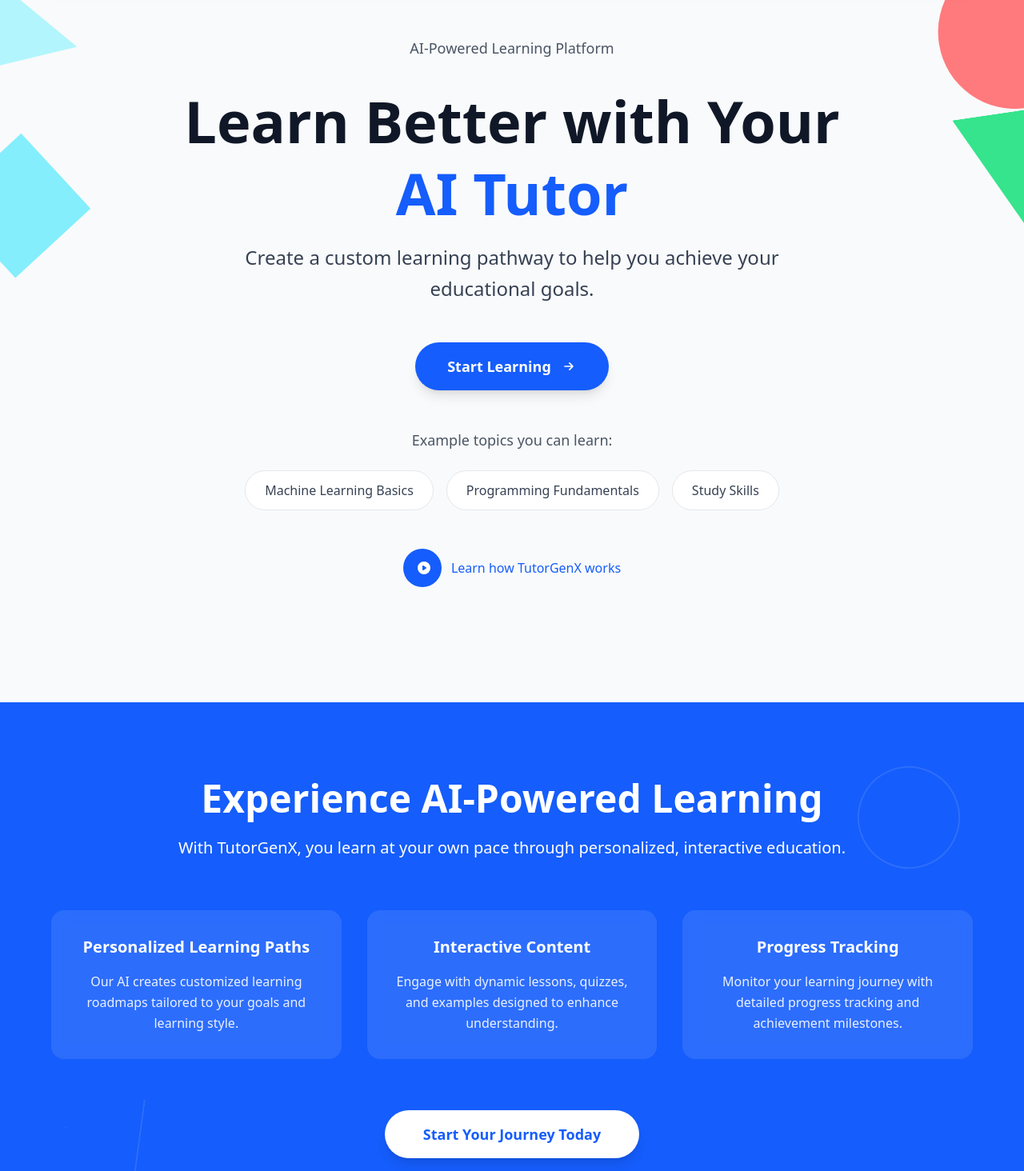
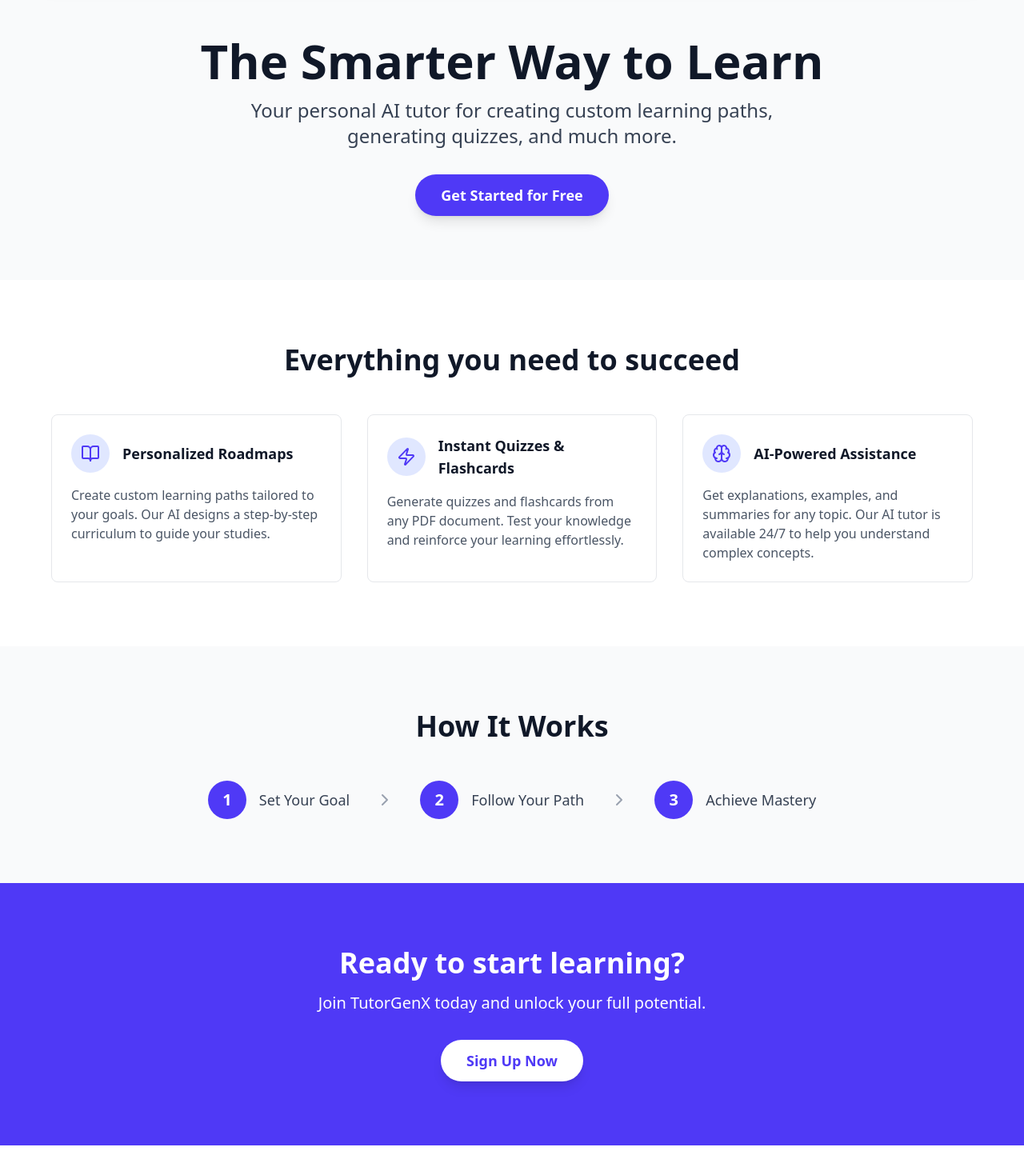
Before and after one commit to areesh18/TutorGenX, a React (Vite) app in the folder frontend/: page / in a window 1280 px wide. Shown: the part 120-1584 px from the top of the page at 80% size. After the commit the page ends 1552 px from the top, so only its background shows below. Built offline with nearby package versions, Linux system fonts and the light colour scheme; what react-chatbot-kit would draw is missing.

Commit message:
landing page redirect bug fixed

```diff
--- a/frontend/src/pages/Landing.jsx
+++ b/frontend/src/pages/Landing.jsx
@@ -1,281 +1,135 @@
 import { motion } from "framer-motion";
-import { Navigate } from "react-router-dom";
 import { useNavigate } from "react-router-dom";
 import Navbar from "../components/Navbar";
+import { BookOpen, Zap, Brain, ChevronRight } from 'lucide-react';
+
+const FeatureCard = ({ icon, title, description, delay }) => (
+  <motion.div
+    initial={{ opacity: 0, y: 20 }}
+    animate={{ opacity: 1, y: 0 }}
+    transition={{ delay }}
+    className="bg-white p-6 rounded-lg border border-gray-200"
+  >
+    <div className="flex items-center gap-4 mb-4">
+      <div className="bg-indigo-100 text-indigo-600 p-3 rounded-full">
+        {icon}
+      </div>
+      <h3 className="text-lg font-semibold text-gray-900">{title}</h3>
+    </div>
+    <p className="text-gray-600">{description}</p>
+  </motion.div>
+);
+
 function Landing() {
   const navigate = useNavigate();
 
+  const handleGetStartedClick = () => {
+    const token = localStorage.getItem("token");
+    if (token) {
+      navigate("/dashboard");
+    } else {
+      navigate("/login");
+    }
+  };
+
   return (
-    <div className="min-h-screen bg-gray-50 font-sans relative overflow-hidden">
-      <Navbar bgClass={`bg-gray-200`}/>
-      {/* Geometric Shapes - Large and Bold */}
-      <div className="absolute inset-0 pointer-events-none">
-        {/* Left side shapes */}
-        <motion.div
-          animate={{
-            rotate: [0, 360],
-            scale: [1, 1.05, 1]
-          }}
-          transition={{
-            rotate: { duration: 20, repeat: Infinity, ease: "linear" },
-            scale: { duration: 8, repeat: Infinity, ease: "easeInOut" }
-          }}
-          className="absolute -left-16 top-20 w-40 h-40 bg-cyan-200 opacity-80"
-          style={{ clipPath: 'polygon(50% 0%, 0% 100%, 100% 100%)' }}
-        />
+    <div className="min-h-screen bg-gray-50 font-sans">
+      <Navbar bgClass={`bg-gray-200`} />
 
-        <motion.div
-          animate={{
-            rotate: [45, 405],
-            y: [-10, 10, -10]
-          }}
-          transition={{
-            rotate: { duration: 15, repeat: Infinity, ease: "linear" },
-            y: { duration: 6, repeat: Infinity, ease: "easeInOut" }
-          }}
-          className="absolute -left-12 top-80 w-32 h-32 bg-cyan-300 opacity-70 rotate-45"
-        />
-
-        <motion.div
-          animate={{
-            rotate: [0, -360],
-            scale: [0.9, 1.1, 0.9]
-          }}
-          transition={{
-            rotate: { duration: 25, repeat: Infinity, ease: "linear" },
-            scale: { duration: 7, repeat: Infinity, ease: "easeInOut" }
-          }}
-          className="absolute left-4 bottom-40 w-24 h-24 bg-yellow-300 opacity-90"
-          style={{
-            clipPath: 'polygon(50% 0%, 61% 35%, 98% 35%, 68% 57%, 79% 91%, 50% 70%, 21% 91%, 32% 57%, 2% 35%, 39% 35%)',
-          }}
-        />
-
-        {/* Right side shapes */}
-        <motion.div
-          animate={{
-            rotate: [0, 360],
-            x: [-5, 5, -5]
-          }}
-          transition={{
-            rotate: { duration: 18, repeat: Infinity, ease: "linear" },
-            x: { duration: 4, repeat: Infinity, ease: "easeInOut" }
-          }}
-          className="absolute -right-20 top-16 w-48 h-48 bg-red-400 opacity-85 rounded-full"
-        />
-
-        <motion.div
-          animate={{
-            rotate: [0, 180, 360],
-            y: [5, -5, 5]
-          }}
-          transition={{
-            rotate: { duration: 12, repeat: Infinity, ease: "linear" },
-            y: { duration: 5, repeat: Infinity, ease: "easeInOut" }
-          }}
-          className="absolute -right-16 top-64 w-36 h-36 bg-green-400 opacity-80"
-          style={{ clipPath: 'polygon(50% 0%, 0% 100%, 100% 100%)' }}
-        />
-
-        <motion.div
-          animate={{
-            rotate: [45, 405],
-            scale: [1, 1.15, 1]
-          }}
-          transition={{
-            rotate: { duration: 22, repeat: Infinity, ease: "linear" },
-            scale: { duration: 9, repeat: Infinity, ease: "easeInOut" }
-          }}
-          className="absolute -right-8 bottom-32 w-28 h-28 bg-blue-500 opacity-90 rotate-45"
-        />
-      </div>
-
-      {/* Main Content */}
-      <div className="relative z-10 min-h-screen flex items-center justify-center px-6 py-20">
-        <div className="max-w-4xl mx-auto text-center">
-
-          {/* Badge */}
-          <motion.div
-            initial={{ opacity: 0, y: 20 }}
-            animate={{ opacity: 1, y: 0 }}
-            transition={{ duration: 0.6 }}
-            className="inline-block mb-8"
-          >
-            <span className="text-gray-600 text-lg font-medium">AI-Powered Learning Platform</span>
-          </motion.div>
-
-          {/* Main Headline */}
-          <motion.h1
-            initial={{ opacity: 0, y: 30 }}
-            animate={{ opacity: 1, y: 0 }}
-            transition={{ duration: 0.8, delay: 0.2 }}
-            className="text-5xl md:text-6xl lg:text-7xl font-bold text-gray-900 mb-4 leading-tight"
-          >
-            Learn Better with Your{" "}
-            <span className="text-blue-600">AI Tutor</span>
-          </motion.h1>
-
-          {/* Subtitle */}
-          <motion.p
-            initial={{ opacity: 0, y: 20 }}
-            animate={{ opacity: 1, y: 0 }}
-            transition={{ delay: 0.4, duration: 0.6 }}
-            className="text-xl md:text-2xl text-gray-700 mb-12 max-w-3xl mx-auto leading-relaxed"
-          >
-            Create a custom learning pathway to help you achieve your educational goals.
-          </motion.p>
-
-          {/* CTA Button */}
-          <motion.button
-            onClick={() => navigate("/dashboard")}
-            initial={{ opacity: 0, y: 30 }}
-            animate={{ opacity: 1, y: 0 }}
-            transition={{ delay: 0.6, duration: 0.6 }}
-            className="bg-blue-600 hover:bg-blue-700 text-white px-10 py-4 rounded-full text-lg font-semibold transition-all duration-300 shadow-lg hover:shadow-xl mb-12"
-            whileHover={{ scale: 1.02, y: -2 }}
-            whileTap={{ scale: 0.98 }}
-          >
-            <span className="flex items-center gap-3">
-              Start Learning
-              <svg className="w-5 h-5" fill="none" stroke="currentColor" viewBox="0 0 24 24">
-                <path strokeLinecap="round" strokeLinejoin="round" strokeWidth={2} d="M13 7l5 5m0 0l-5 5m5-5H6" />
-              </svg>
-            </span>
-          </motion.button>
-
-          {/* Popular Topics */}
-          <motion.div
-            initial={{ opacity: 0, y: 20 }}
-            animate={{ opacity: 1, y: 0 }}
-            transition={{ delay: 0.8, duration: 0.6 }}
-            className="mb-12"
-          >
-            <p className="text-gray-600 mb-6 text-lg">Example topics you can learn:</p>
-            <div className="flex flex-wrap justify-center gap-4">
-              {[
-                "Machine Learning Basics",
-                "Programming Fundamentals",
-                "Study Skills"
-              ].map((topic, index) => (
-                <motion.span
-                  key={index}
-                  initial={{ opacity: 0, scale: 0.9 }}
-                  animate={{ opacity: 1, scale: 1 }}
-                  transition={{ delay: 1 + index * 0.1, duration: 0.4 }}
-                  className="bg-white px-6 py-3 rounded-full border border-gray-200 text-gray-700 hover:border-blue-300 hover:shadow-sm transition-all duration-300 cursor-pointer"
-                  whileHover={{ scale: 1.05 }}
-                >
-                  {topic}
-                </motion.span>
-              ))}
-            </div>
-          </motion.div>
-
-          {/* Video Link */}
-          <motion.div
-            initial={{ opacity: 0, y: 20 }}
-            animate={{ opacity: 1, y: 0 }}
-            transition={{ delay: 1.2, duration: 0.6 }}
-            className="mb-16"
-          >
-            <button className="flex items-center gap-3 mx-auto text-blue-600 hover:text-blue-700 font-medium transition-colors duration-300">
-              <div className="w-12 h-12 bg-blue-600 rounded-full flex items-center justify-center">
-                <svg className="w-5 h-5 text-white ml-1" fill="currentColor" viewBox="0 0 20 20">
-                  <path fillRule="evenodd" d="M10 18a8 8 0 100-16 8 8 0 000 16zM9.555 7.168A1 1 0 008 8v4a1 1 0 001.555.832l3-2a1 1 0 000-1.664l-3-2z" clipRule="evenodd" />
-                </svg>
-              </div>
-              Learn how TutorGenX works
-            </button>
-          </motion.div>
-        </div>
-      </div>
+      {/* Hero Section */}
+      <motion.section
+        initial={{ opacity: 0, y: 20 }}
+        animate={{ opacity: 1, y: 0 }}
+        transition={{ duration: 0.8 }}
+        className="text-center py-20 px-6"
+      >
+        <h1 className="text-5xl md:text-6xl font-bold text-gray-900 mb-4">
+          The Smarter Way to Learn
+        </h1>
+        <p className="text-xl md:text-2xl text-gray-700 mb-8 max-w-3xl mx-auto">
+          Your personal AI tutor for creating custom learning paths, generating quizzes, and much more.
+        </p>
+        <motion.button
+          onClick={handleGetStartedClick}
+          className="bg-indigo-600 hover:bg-indigo-700 text-white px-8 py-3 rounded-full text-lg font-semibold transition-all duration-300 shadow-lg hover:shadow-xl"
+          whileHover={{ scale: 1.05, y: -2 }}
+          whileTap={{ scale: 0.98 }}
+        >
+          Get Started for Free
+        </motion.button>
+      </motion.section>
 
       {/* Features Section */}
-      <motion.section
-        initial={{ opacity: 0 }}
-        whileInView={{ opacity: 1 }}
-        viewport={{ once: true }}
-        className="py-24 px-6 bg-blue-600 text-white relative overflow-hidden"
-      >
-        {/* Background decoration */}
-        <div className="absolute inset-0 opacity-10">
-          <motion.div
-            animate={{ rotate: [0, 360] }}
-            transition={{ duration: 30, repeat: Infinity, ease: "linear" }}
-            className="absolute top-20 right-20 w-32 h-32 border-2 border-white rounded-full"
-          />
-          <motion.div
-            animate={{ rotate: [360, 0] }}
-            transition={{ duration: 25, repeat: Infinity, ease: "linear" }}
-            className="absolute bottom-20 left-20 w-24 h-24 border-2 border-white"
-            style={{ clipPath: 'polygon(50% 0%, 0% 100%, 100% 100%)' }}
-          />
+      <section className="py-20 px-6 bg-white">
+        <div className="max-w-6xl mx-auto">
+          <h2 className="text-4xl font-bold text-center text-gray-900 mb-12">
+            Everything you need to succeed
+          </h2>
+          <div className="grid grid-cols-1 md:grid-cols-3 gap-8">
+            <FeatureCard
+              icon={<BookOpen />}
+              title="Personalized Roadmaps"
+              description="Create custom learning paths tailored to your goals. Our AI designs a step-by-step curriculum to guide your studies."
+              delay={0.2}
+            />
+            <FeatureCard
+              icon={<Zap />}
+              title="Instant Quizzes & Flashcards"
+              description="Generate quizzes and flashcards from any PDF document. Test your knowledge and reinforce your learning effortlessly."
+              delay={0.4}
+            />
+            <FeatureCard
+              icon={<Brain />}
+              title="AI-Powered Assistance"
+              description="Get explanations, examples, and summaries for any topic. Our AI tutor is available 24/7 to help you understand complex concepts."
+              delay={0.6}
+            />
+          </div>
         </div>
+      </section>
 
-        <div className="relative z-10 max-w-6xl mx-auto text-center">
-          <motion.h2
-            initial={{ opacity: 0, y: 30 }}
-            whileInView={{ opacity: 1, y: 0 }}
-            viewport={{ once: true }}
-            className="text-4xl md:text-5xl font-bold mb-6"
-          >
-            Experience AI-Powered Learning
-          </motion.h2>
+      {/* How It Works Section */}
+      <section className="py-20 px-6">
+        <div className="max-w-4xl mx-auto text-center">
+          <h2 className="text-4xl font-bold text-gray-900 mb-12">
+            How It Works
+          </h2>
+          <div className="flex flex-col md:flex-row items-center justify-center gap-8">
+            <div className="flex items-center gap-4">
+              <div className="bg-indigo-600 text-white w-12 h-12 rounded-full flex items-center justify-center text-xl font-bold">1</div>
+              <p className="text-lg text-gray-700">Set Your Goal</p>
+            </div>
+            <ChevronRight className="hidden md:block text-gray-400" />
+            <div className="flex items-center gap-4">
+              <div className="bg-indigo-600 text-white w-12 h-12 rounded-full flex items-center justify-center text-xl font-bold">2</div>
+              <p className="text-lg text-gray-700">Follow Your Path</p>
+            </div>
+            <ChevronRight className="hidden md:block text-gray-400" />
+            <div className="flex items-center gap-4">
+              <div className="bg-indigo-600 text-white w-12 h-12 rounded-full flex items-center justify-center text-xl font-bold">3</div>
+              <p className="text-lg text-gray-700">Achieve Mastery</p>
+            </div>
+          </div>
+        </div>
+      </section>
 
-          <motion.p
-            initial={{ opacity: 0, y: 20 }}
-            whileInView={{ opacity: 1, y: 0 }}
-            viewport={{ once: true }}
-            transition={{ delay: 0.2 }}
-            className="text-xl mb-16 opacity-90"
-          >
-            With TutorGenX, you learn at your own pace through personalized, interactive education.
-          </motion.p>
-
-          <div className="grid grid-cols-1 md:grid-cols-3 gap-8">
-            {[
-              {
-                title: "Personalized Learning Paths",
-                description: "Our AI creates customized learning roadmaps tailored to your goals and learning style."
-              },
-              {
-                title: "Interactive Content",
-                description: "Engage with dynamic lessons, quizzes, and examples designed to enhance understanding."
-              },
-              {
-                title: "Progress Tracking",
-                description: "Monitor your learning journey with detailed progress tracking and achievement milestones."
-              }
-            ].map((feature, index) => (
-              <motion.div
-                key={index}
-                initial={{ opacity: 0, y: 40 }}
-                whileInView={{ opacity: 1, y: 0 }}
-                viewport={{ once: true }}
-                transition={{ delay: index * 0.2, duration: 0.6 }}
-                className="bg-white/10 backdrop-blur-sm rounded-2xl p-8 hover:bg-white/15 transition-all duration-300"
-                whileHover={{ y: -5 }}
-              >
-                <h3 className="text-xl font-bold mb-4">{feature.title}</h3>
-                <p className="opacity-90 leading-relaxed">{feature.description}</p>
-              </motion.div>
-            ))}
-          </div>
-
-          <motion.button
-            onClick={() => navigate("/dashboard")}
-            initial={{ opacity: 0, y: 30 }}
-            whileInView={{ opacity: 1, y: 0 }}
-            viewport={{ once: true }}
-            transition={{ delay: 0.8 }}
-            className="mt-16 bg-white text-blue-600 hover:bg-gray-50 px-12 py-4 rounded-full font-bold text-lg shadow-lg hover:shadow-xl transition-all duration-300"
-            whileHover={{ scale: 1.02, y: -2 }}
-            whileTap={{ scale: 0.98 }}
-          >
-            Start Your Journey Today
-          </motion.button>
-        </div>
-      </motion.section>
+      {/* Final CTA Section */}
+      <section className="py-20 px-6 bg-indigo-600 text-white text-center">
+        <h2 className="text-4xl font-bold mb-4">
+          Ready to start learning?
+        </h2>
+        <p className="text-xl mb-8">
+          Join TutorGenX today and unlock your full potential.
+        </p>
+        <motion.button
+          onClick={() => navigate("/signup")}
+          className="bg-white text-indigo-600 px-8 py-3 rounded-full text-lg font-semibold transition-all duration-300 shadow-lg hover:shadow-xl"
+          whileHover={{ scale: 1.05, y: -2 }}
+          whileTap={{ scale: 0.98 }}
+        >
+          Sign Up Now
+        </motion.button>
+      </section>
     </div>
   );
 }
```
